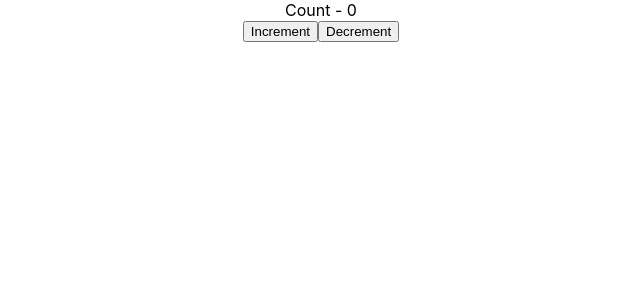
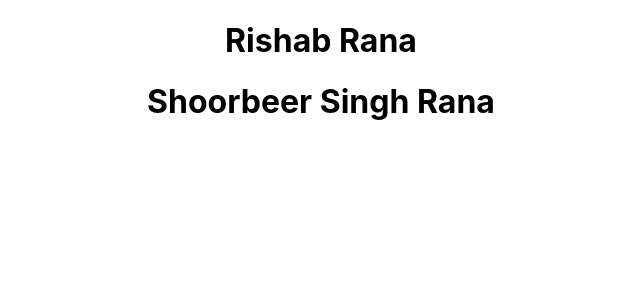
Before and after one commit to Rishab-Rana/React_from_scratch, a React (Create React App) app: page / in a window 1280 px wide. Shown: the top 300 px of the page, without its empty margins (319-959 px from the left). Built offline with nearby package versions, Linux system fonts and the light colour scheme.

Commit message:
learned about DeStructuring in props

```diff
--- a/src/App.js
+++ b/src/App.js
@@ -1,10 +1,10 @@
 import './App.css';
-import Counter from './Component/Counter';
-
+import Hero from './Component/heros';
 function App() {
   return (
     <div className="App">
-      <Counter />
+    <Hero name="Rishab" surname="Rana"/>
+    <Hero name="Shoorbeer Singh" surname="Rana"/>
     </div>
   );
 }
--- a/src/Component/heros.jsx
+++ b/src/Component/heros.jsx
@@ -1,6 +1,7 @@
 import React from "react";
 
-const Hero = (props) => {
+const Hero = props => {
+    const{fname,fsurname}=props
     return <h1>{props.name} {props.surname}</h1>
 }
 
```
